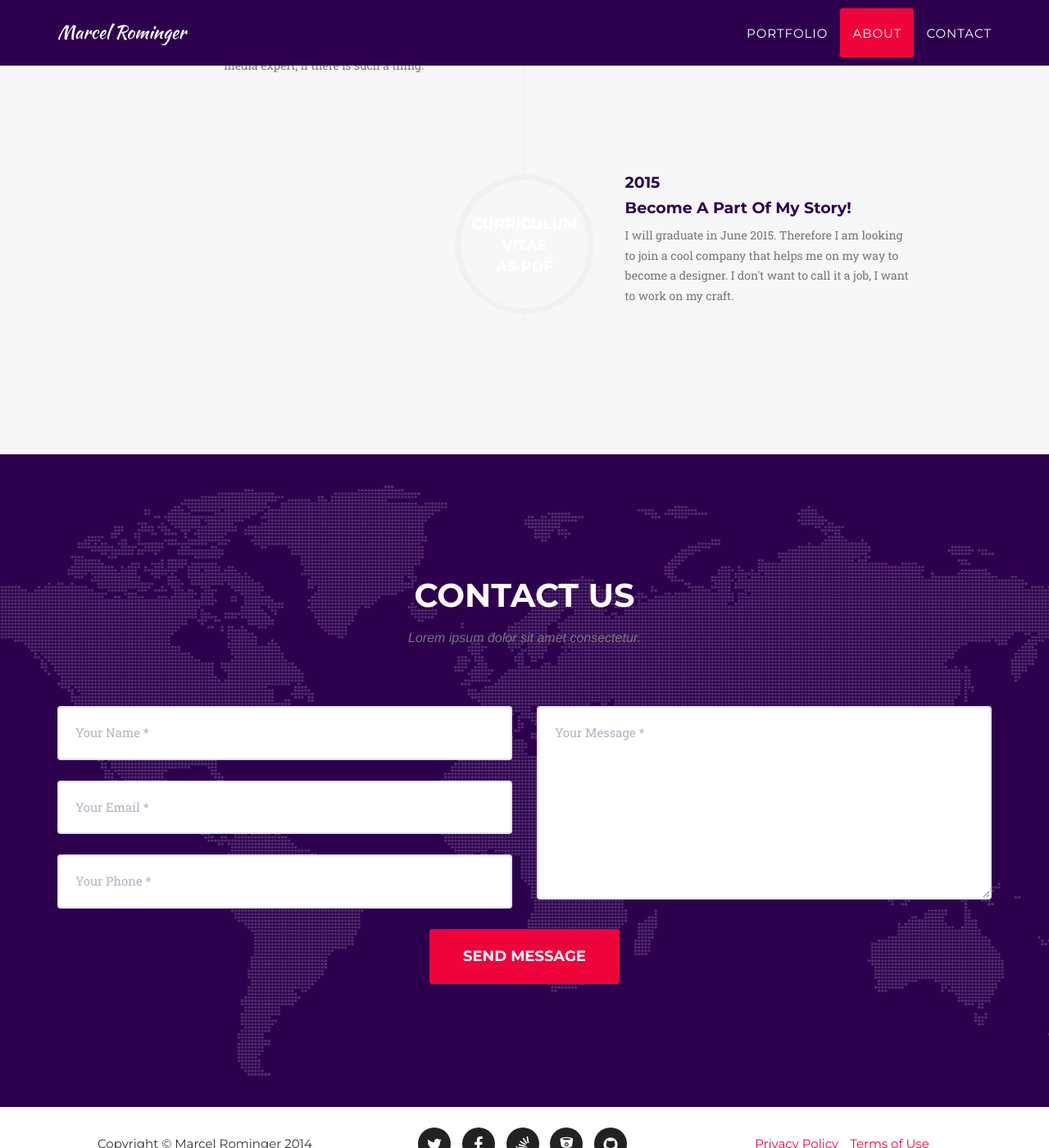
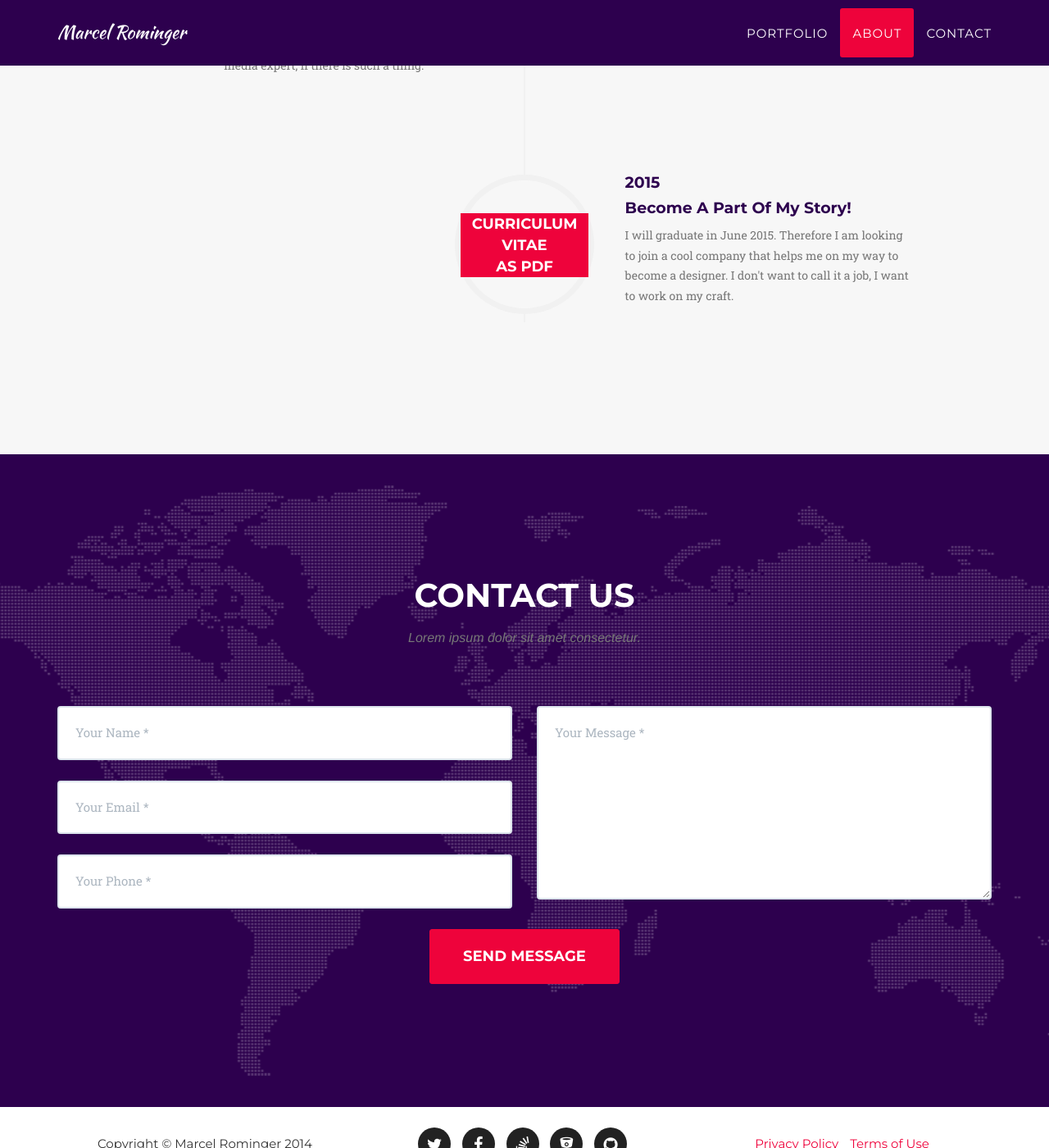
Before and after one commit to marororom/marororom.github.io, a Jekyll site: the page built from index.html, in a window 1280 px wide and 1400 px high, scrolled down 2881 px. Shown: the whole window at 82% size. Built offline with Jekyll 4.4.1, drawn with Linux system fonts in a browser that asks for light colours; some web fonts are replaced.

Commit message:
changed color

```diff
--- a/_includes/css/agency.css
+++ b/_includes/css/agency.css
@@ -125,6 +125,7 @@ fieldset[disabled] .btn-primary.active {
 
 .btn-timeline {
     color: #{{ site.color.primary }};
+    background-color: #{{ site.color.primary }};
 }
 
 .btn-xl {
```
